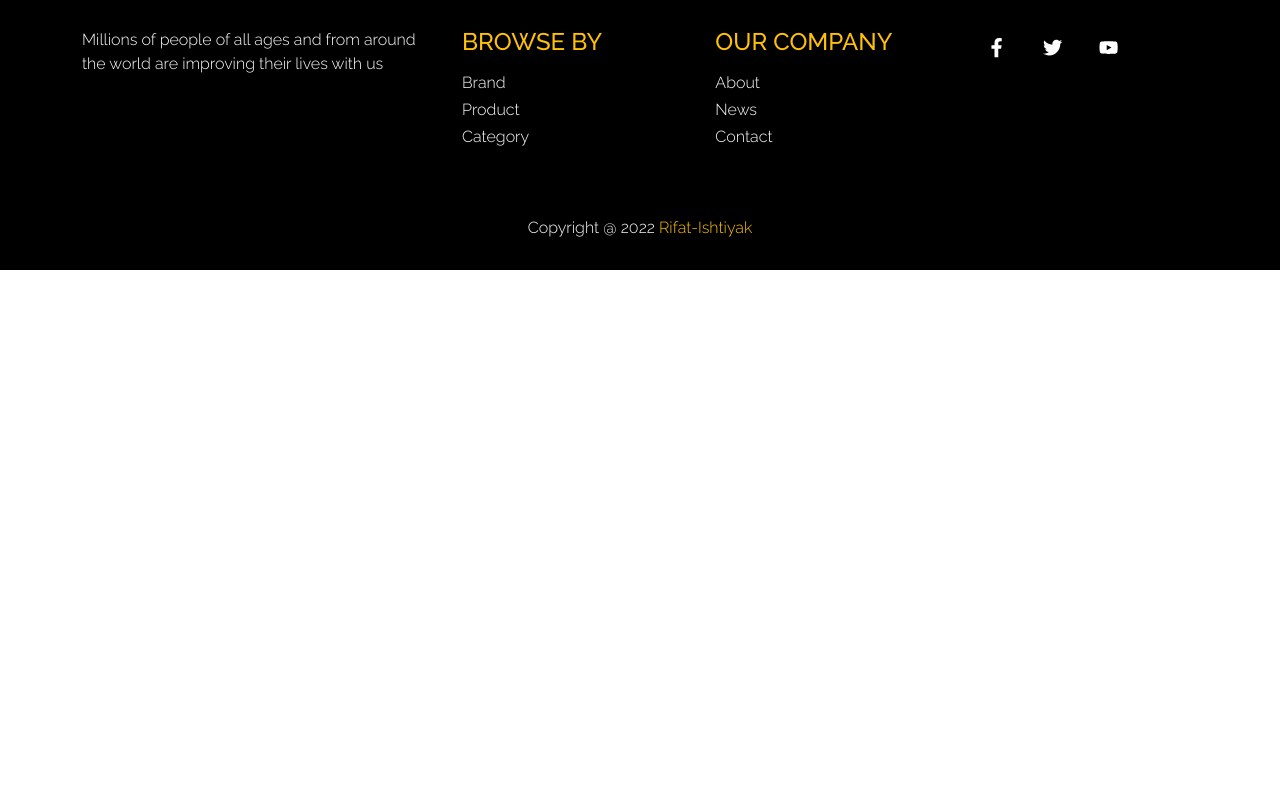
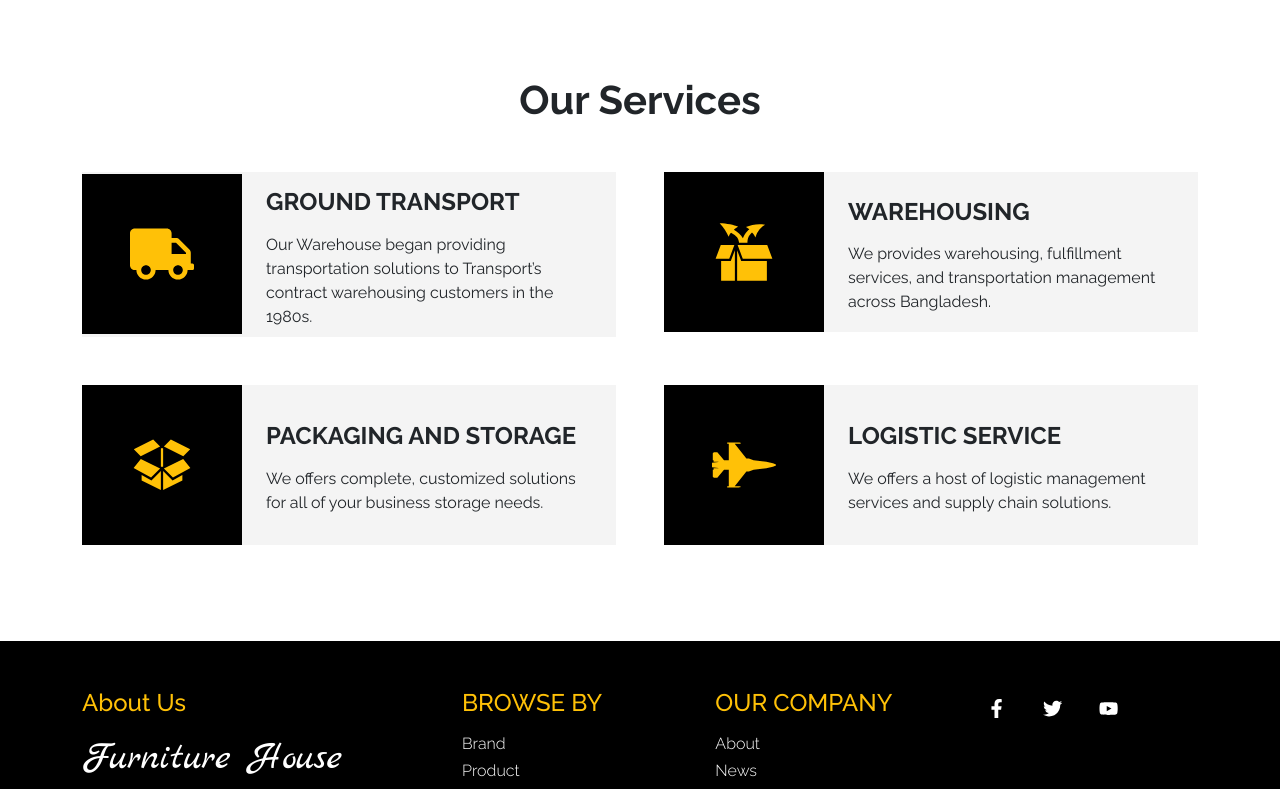
Before and after one commit to ishtiyak98/furniture-house, a React (Create React App) app: page / in a window 1280 px wide. Shown: the part 1320-2109 px from the top of the page. Before the commit the page ends 1590 px from the top, so only its background shows below. Built offline with nearby package versions, Linux system fonts and the light colour scheme; no server answers.

Commit message:
our-services and footer added

```diff
--- a/src/components/Footer/Footer.js
+++ b/src/components/Footer/Footer.js
@@ -10,9 +10,11 @@ const Footer = () => {
       <div className="container pt-5">
         <div className="row gy-3">
           <div className="col-lg-4">
+          <h4 className="footer-header mb-3">About Us</h4>
+          <h1 style={{fontFamily: 'Marck Script'}}>Furniture House</h1>
             <p className="fw-lighter">
-              Millions of people of all ages and from around the world are
-              improving their lives with us
+              We offers furniture storage services and
+              supply chain solutions. We provide innovative solutions with the best people, processes, and technology.
             </p>
           </div>
           <div className="col-lg-8">
--- a/src/components/HomePage/HomePage.js
+++ b/src/components/HomePage/HomePage.js
@@ -2,12 +2,14 @@ import React from "react";
 import Footer from "../Footer/Footer";
 import HomeBanner from "../HomeBanner/HomeBanner";
 import Items from "../Items/Items";
+import OurServices from "../OurServices/OurServices";
 
 const HomePage = () => {
   return (
     <div>
       <HomeBanner></HomeBanner>
       <Items></Items>
+      <OurServices></OurServices>
       <Footer></Footer>
     </div>
   );
--- a/src/components/Items/Items.js
+++ b/src/components/Items/Items.js
@@ -24,7 +24,7 @@ const Items = () => {
 
   return (
     <div className="py-5 my-5 container">
-      <h1 className="text-center mb-5 fw-bold">My Inventory</h1>
+      <h1 className="text-center mb-5 fw-bold">Our Inventory</h1>
       <div className="row gx-lg-5 gy-5">
         {
             items.map( item => <ItemCard key={item._id} item={item}></ItemCard> )
--- /dev/null
+++ b/src/components/OurServices/OurServices.css
@@ -0,0 +1,16 @@
+.service-card{
+    /* border: 2px solid gray; */
+
+    background-color: #f4f4f4;
+}
+
+.service-icon{
+    color: #FFC107;
+    background-color: black;
+    transition: background-color 0.3s, color 0.1s;
+}
+
+.service-card:hover .service-icon{
+    color: white;
+    background-color: #FFC107;
+}
--- /dev/null
+++ b/src/components/OurServices/OurServices.js
@@ -0,0 +1,82 @@
+import React from 'react';
+import { FaTruck } from 'react-icons/fa';
+import { GiCardboardBox } from 'react-icons/gi';
+import { GiBoxUnpacking } from 'react-icons/gi';
+import { FaFighterJet } from 'react-icons/fa';
+
+import "./OurServices.css"
+
+const OurServices = () => {
+    return (
+        <div className="py-5 my-5 container">
+      <h1 className="text-center mb-5 fw-bold"> Our Services </h1>
+      <div className="row gx-lg-5 gy-5">
+        <div className='col-lg-6'>
+           <div className='service-card'>
+                <div className='d-lg-flex align-items-center text-center text-lg-start'>
+                    <div className='service-icon px-5 py-5'>
+                        <FaTruck size={"4em"}/>
+                    </div>
+                    <div className='px-4 py-2'>
+                        <h4 className='fw-bold mt-2 mb-3'>GROUND TRANSPORT</h4>
+                        <p className='mb-0'>
+                            Our Warehouse began providing transportation solutions to Transport’s contract warehousing customers in the 1980s.
+                        </p>
+                    </div>
+                </div>
+           </div>
+        </div>
+
+        <div className='col-lg-6'>
+           <div className='service-card'>
+                <div className='d-lg-flex align-items-center text-center text-lg-start'>
+                    <div className='service-icon px-5 py-5'>
+                        <GiBoxUnpacking size={"4em"}/>
+                    </div>
+                    <div className='px-4 py-2'>
+                        <h4 className='fw-bold mt-2 mb-3'>WAREHOUSING</h4>
+                        <p className='mb-0'>
+                            We provides warehousing, fulfillment services, and transportation management across Bangladesh.
+                        </p>
+                    </div>
+                </div>
+           </div>
+        </div>
+
+        <div className='col-lg-6'>
+           <div className='service-card'>
+                <div className='d-lg-flex align-items-center text-center text-lg-start'>
+                    <div className='service-icon px-5 py-5'>
+                        <GiCardboardBox size={"4em"}/>
+                    </div>
+                    <div className='px-4 py-2'>
+                        <h4 className='fw-bold mt-2 mb-3'>PACKAGING AND STORAGE</h4>
+                        <p className='mb-0'>
+                            We offers complete, customized solutions for all of your business storage needs.
+                        </p>
+                    </div>
+                </div>
+           </div>
+        </div>
+
+        <div className='col-lg-6'>
+           <div className='service-card'>
+                <div className='d-lg-flex align-items-center text-center text-lg-start'>
+                    <div className='service-icon px-5 py-5'>
+                        <FaFighterJet size={"4em"}/>
+                    </div>
+                    <div className='px-4 py-2'>
+                        <h4 className='fw-bold mt-2 mb-3'>LOGISTIC SERVICE</h4>
+                        <p className='mb-0'>
+                            We offers a host of logistic management services and supply chain solutions.
+                        </p>
+                    </div>
+                </div>
+           </div>
+        </div>
+      </div>
+    </div>
+    );
+};
+
+export default OurServices;
```
